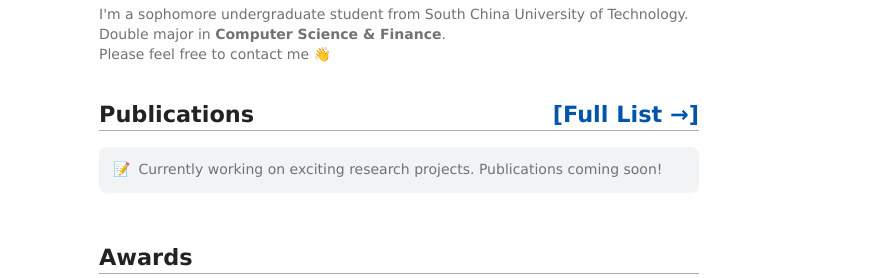
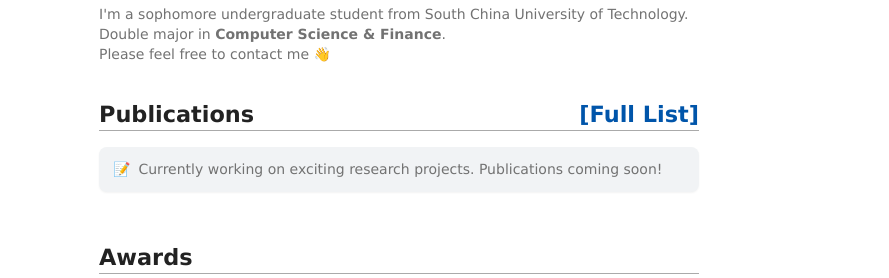
Before and after one commit to jiahui1021/jiahui1021.github.io, a plain HTML site: page index.html in a window 1280 px wide. Shown: the part 114-392 px from the top of the page, 391-1280 px from the left. Drawn offline with nearby package versions, Linux system fonts and the light colour scheme.

Commit message:
update website - 2025-11-07 21:23:46

```diff
--- a/index.html
+++ b/index.html
@@ -76,7 +76,7 @@
     <section id="research">
       <h2>Publications
         <span style="float:right;">
-          <a href="/publications" class="view-all-link">[Full List →]</a>
+          <a href="https://scholar.google.com/" class="view-all-link">[Full List]</a>
         </span>
       </h2>
 
```
